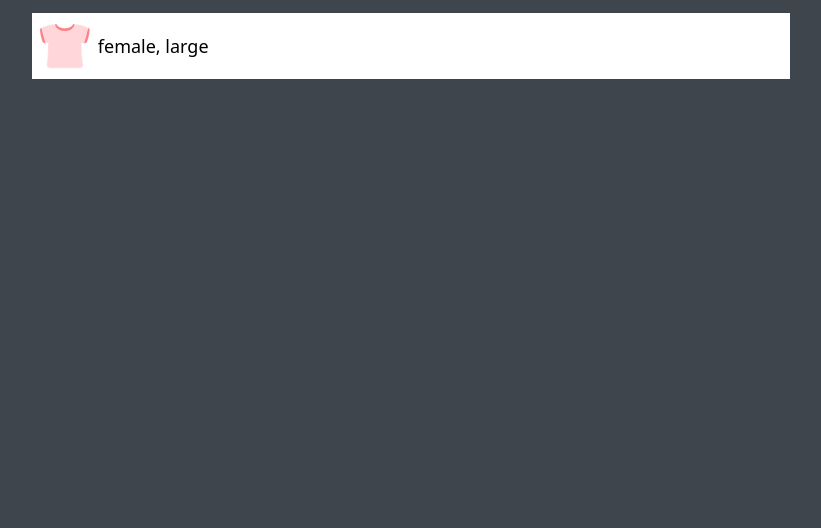
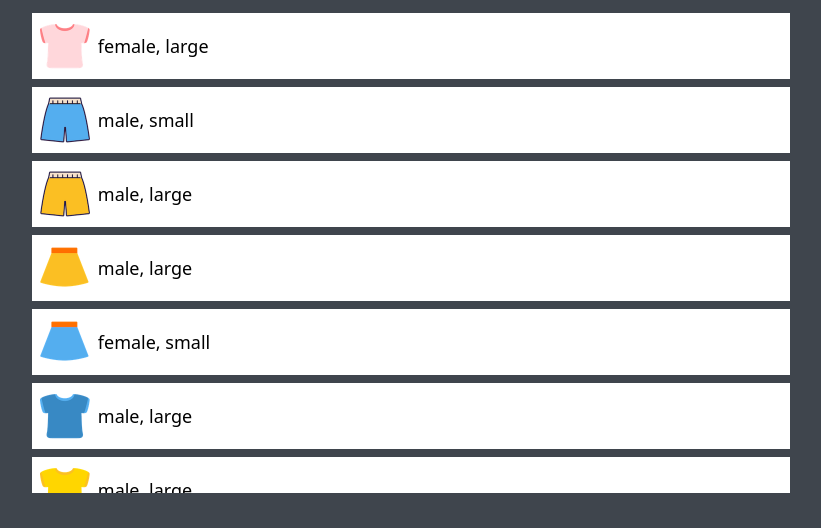
Before and after one commit to SeonhyeY/mini-shopping, a plain HTML site: page index.html in a window 1280 px wide. Shown: the part 238-766 px from the top of the page, without its empty margins (229-1050 px from the left). Drawn offline with Linux system fonts and the light colour scheme.

Commit message:
display fetched data on page

```diff
--- a/index.html
+++ b/index.html
@@ -38,11 +38,6 @@
       <button class="btn colorBtn pink">Pink</button>
     </div>
     <!-- Items -->
-    <ul class="items">
-      <li class="item">
-        <img class="item__thumbnail" src="img/pink_t.png" alt="" />
-        <span class="item__desciprtion">female, large</span>
-      </li>
-    </ul>
+    <ul class="items"></ul>
   </body>
 </html>
--- a/src/main.js
+++ b/src/main.js
@@ -5,9 +5,24 @@ function loadItems() {
     .then((json) => json.items);
 }
 
+// Update the list with the given items
+function displayItems(items) {
+  const container = document.querySelector('.items');
+  container.innerHTML = items.map((item) => createHTMLString(item)).join('');
+}
+
+function createHTMLString(item) {
+  return `
+    <li class="item">
+      <img class="item__thumbnail" src="${item.image}" alt="${item.type}" />
+      <span class="item__desciprtion">${item.gender}, ${item.size}</span>
+    </li>
+  `;
+}
+
 loadItems()
   .then((items) => {
-    // displayItems(items);
+    displayItems(items);
     // setEventListeners(items);
   })
   .catch(console.log);
```
